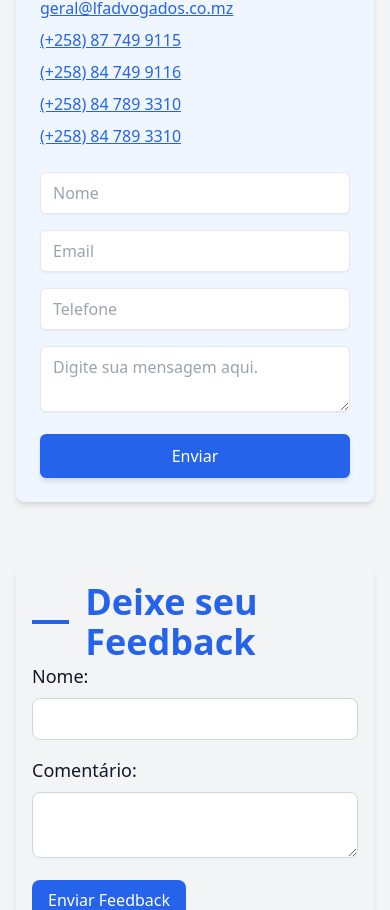
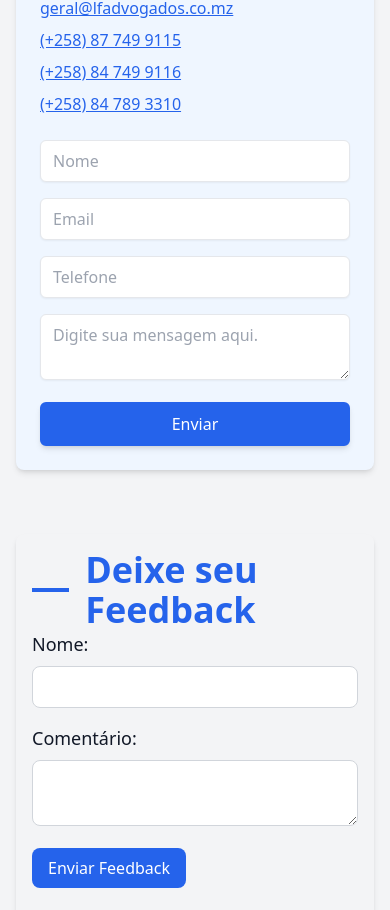
Before and after one commit to alexandre-mahumane/lfa_front, a React (Vite) app: page / in a window 390 px wide. Shown: the part 6539-7449 px from the top of the page. Built offline with nearby package versions, Linux system fonts and the light colour scheme.

Commit message:
update: team section

```diff
--- a/src/components/contact/contact.jsx
+++ b/src/components/contact/contact.jsx
@@ -42,12 +42,6 @@ export const Contact = () => {
         >
           (+258) 84 789 3310
         </a>
-        <a
-          href="tel:+258847893310"
-          className="block text-blue-600 underline mt-2"
-        >
-          (+258) 84 789 3310
-        </a>
       </div>
       <ContactForm />
     </section>
--- a/src/components/team.jsx
+++ b/src/components/team.jsx
@@ -70,7 +70,7 @@ export const Team = () => {
               <img
                 src={member.photo}
                 alt={member.name}
-                className="md:w-32 md:h-32 w-72 h-64 object-fit rounded-lg shadow-lg transition-opacity duration-300 group-hover:opacity-70"
+                className="md:w-full md:h-36 w-72 h-64 object-fit rounded-lg shadow-lg transition-opacity duration-300 group-hover:opacity-70"
               />
 
               <div className="absolute inset-0 flex-col flex  px-3 justify-end bg-black bg-opacity-50 opacity-0 group-hover:opacity-100 transition-opacity duration-300">
```
